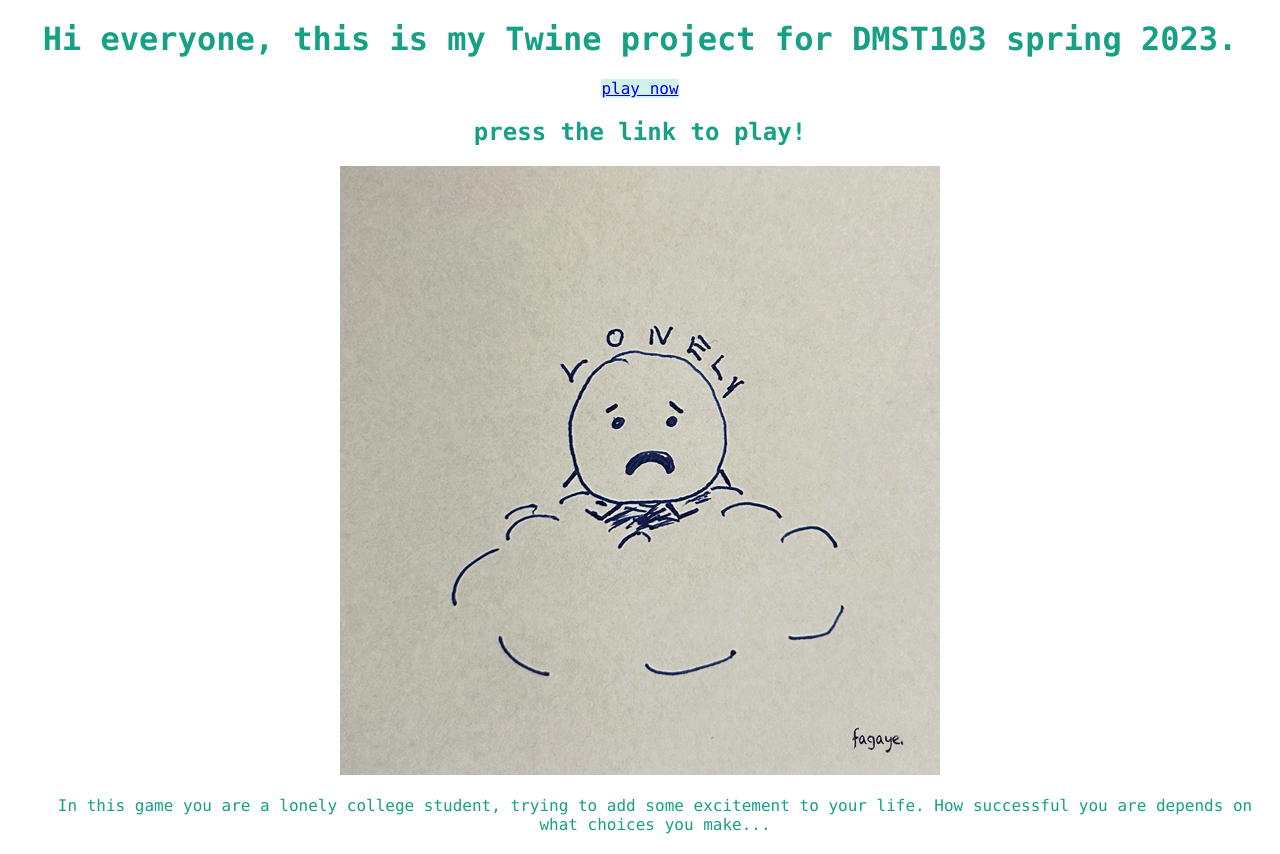
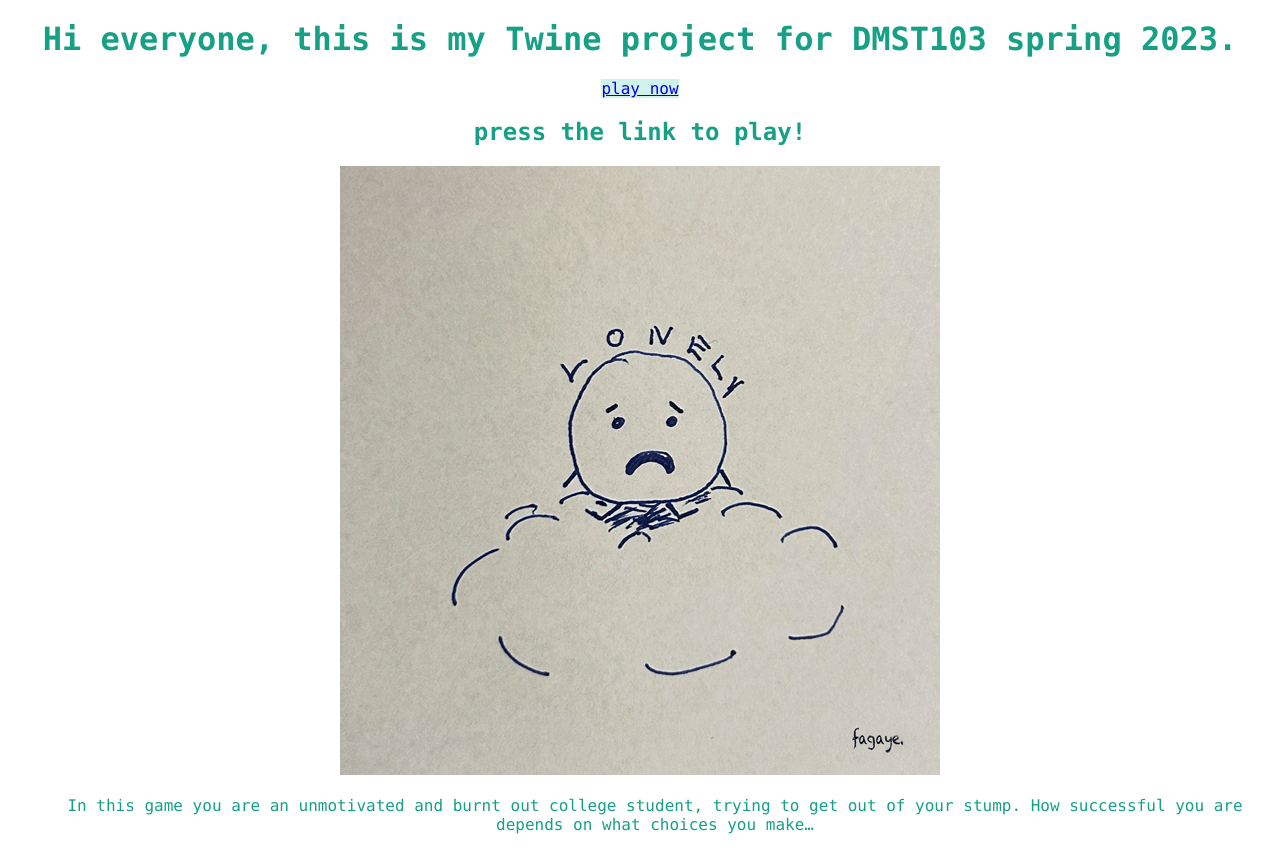
Before and after one commit to fagaye/dmst_twine, a plain HTML site: page index.html in a window 1280 px wide. Drawn offline with Linux system fonts and the light colour scheme.

Commit message:
Update index.html

```diff
--- a/index.html
+++ b/index.html
@@ -36,7 +36,7 @@
 
    <img src="https://fagaye.github.io/dmst_twine/images/lonely.gif">
 
-   <p> In this game you are a lonely college student, trying to add some excitement to your life. How successful you are depends on what choices you make...</p>
+   <p>In this game you are an unmotivated and burnt out college student, trying to get out of your stump. How successful you are depends on what choices you make… </p>
 
  </body>
 
```
